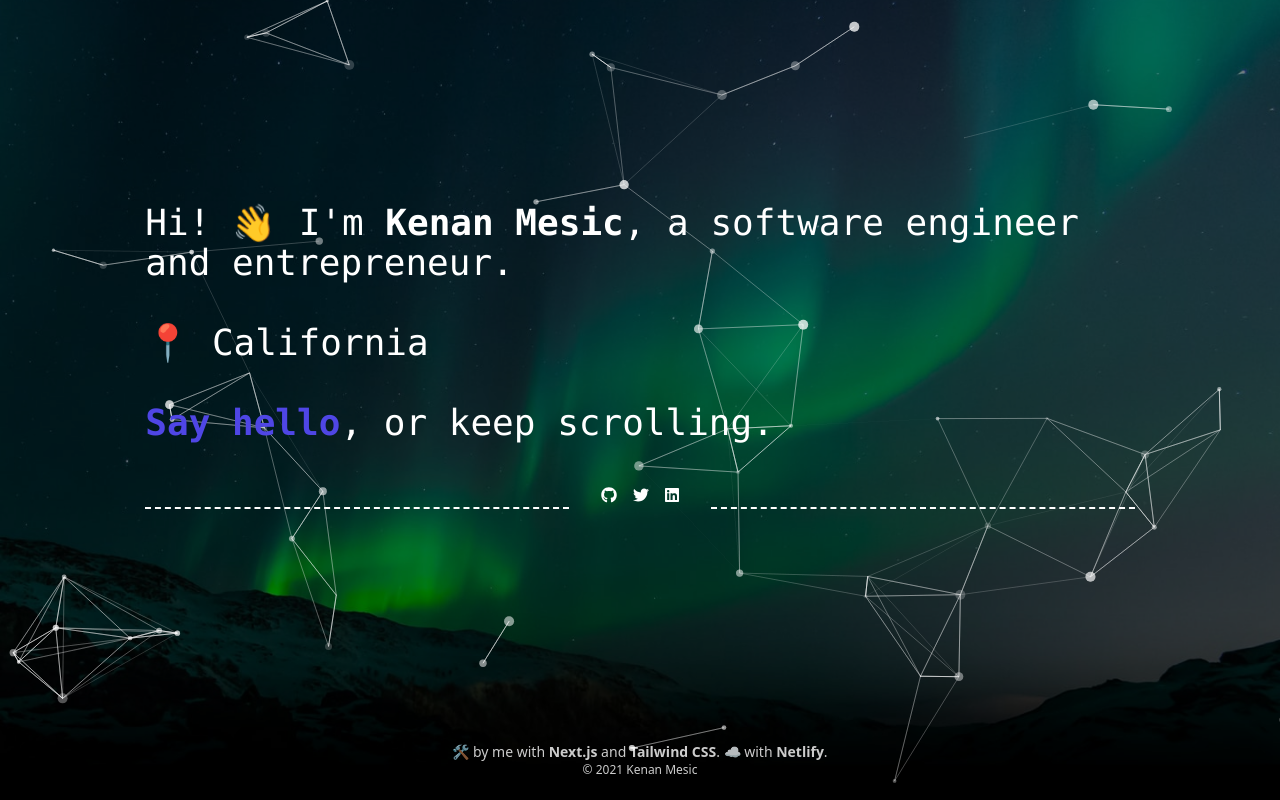
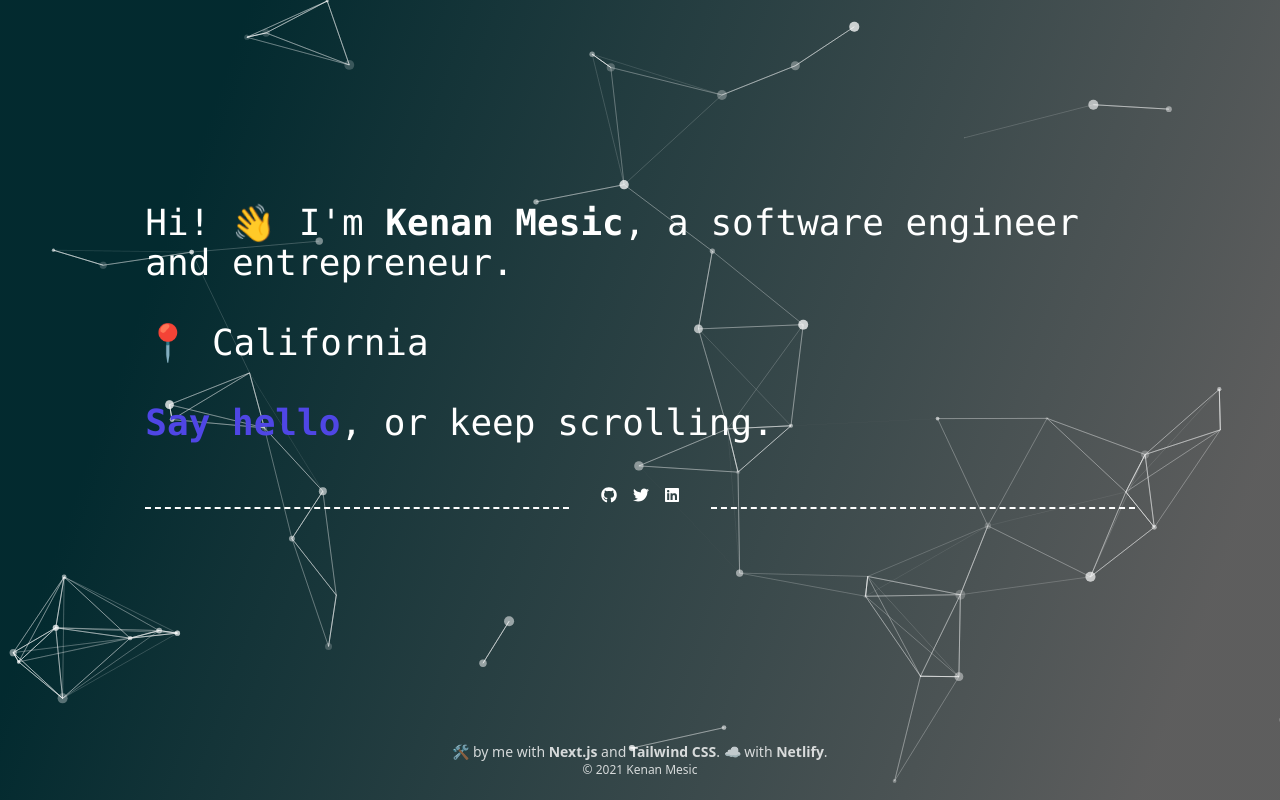
Before and after one commit to kmesic/personal-site, a Next.js app: page / in a window 1280 px wide. Built offline with nearby package versions, Linux system fonts and the light colour scheme.

Commit message:
Cleaned up background image to be much faster

```diff
--- a/components/Background.jsx
+++ b/components/Background.jsx
@@ -1,11 +1,16 @@
-import Image from 'next/image'
+// import Image from 'next/image'
 import Particles from './Particles';
 
+const cssBackgroundImage = {
+    background: "linear-gradient( 109.6deg,  rgba(5,84,94,1) 16%, #bbb 91.1% )"
+};
 export default function Background() {
     return (
         <>
-            <div className="-z-1 inset-0 fixed h-screen w-screen">
-                <Image
+            <div className="-z-1 inset-0 fixed h-screen w-screen opacity-50"
+                 style={cssBackgroundImage}
+            >
+                {/* <Image
                 className="h-screen w-screen overflow-hidden"
                 src="/background.jpeg"
                 alt="Mountains"
@@ -14,7 +19,7 @@ export default function Background() {
                 quality={30}
                 priority
                 />
-                <div className="inset-0 fixed h-screen w-screen overflow-hidden bg-black	opacity-50"></div>
+                <div className="inset-0 fixed h-screen w-screen overflow-hidden bg-black	opacity-50"></div> */}
             </div>
             <Particles />
         </>
```
